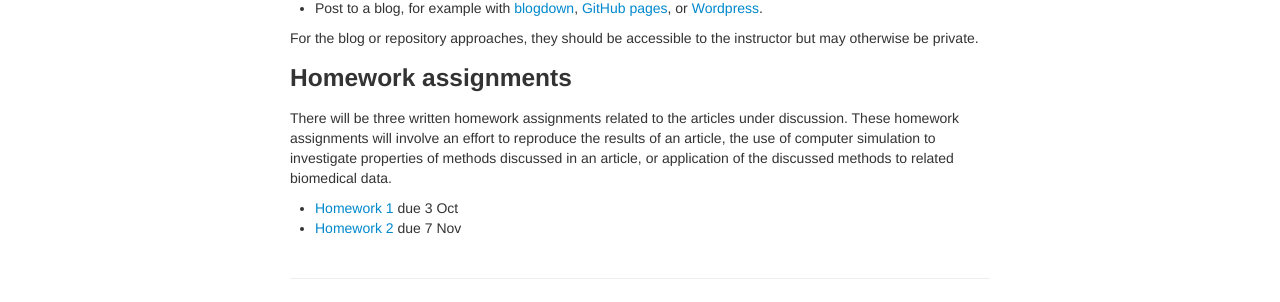
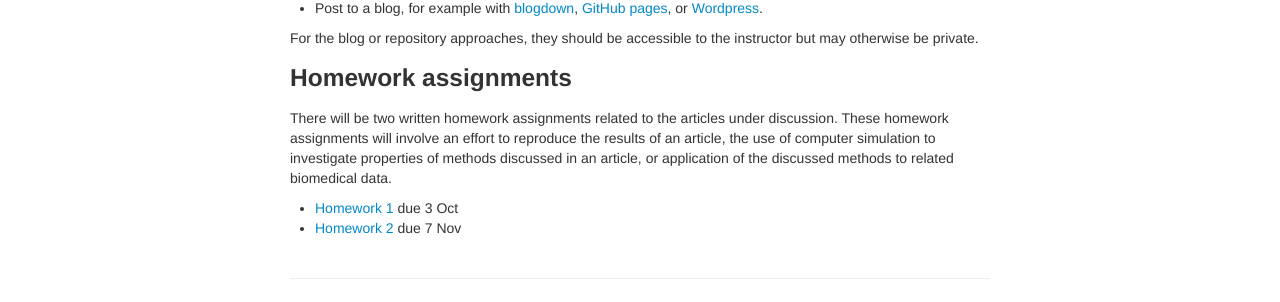
Before and after one commit to kbroman/BMI881_fall2022, a Jekyll site: the page built from assignments.md, in a window 1280 px wide. Shown: the part 514-816 px from the top of the page. Built offline with Jekyll 4.4.1, drawn with Linux system fonts in a browser that asks for light colours.

Commit message:
three -> two homework assignments

```diff
--- a/assignments.md
+++ b/assignments.md
@@ -41,7 +41,7 @@ the instructor but may otherwise be private.
 
 ### Homework assignments
 
-There will be three written homework assignments
+There will be two written homework assignments
 related to the articles under discussion. These homework assignments
 will involve an effort to reproduce the results of an article, the use
 of computer simulation to investigate properties of methods discussed
```
Also changed, not shown: index.md (+1 -1 lines), syllabus.md (+3 -2 lines).
